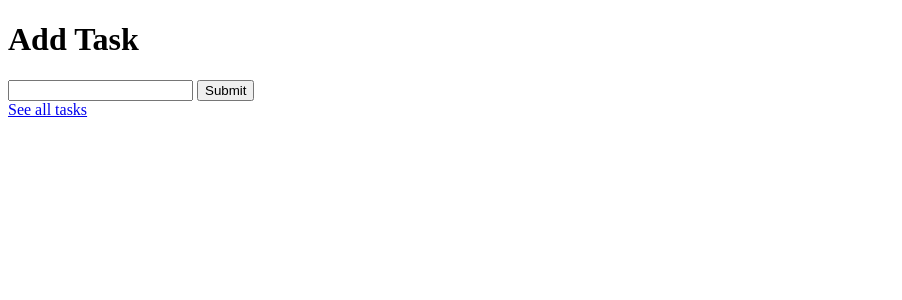
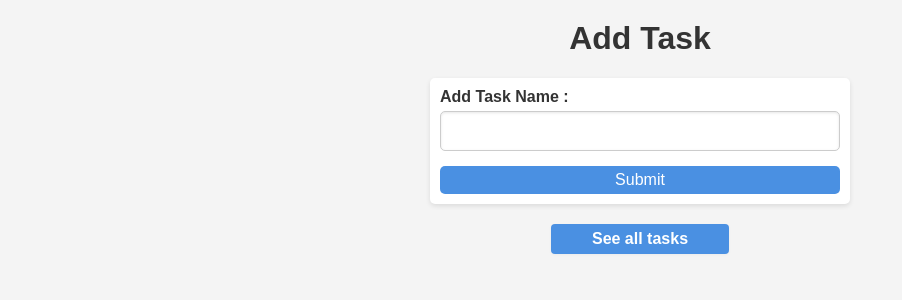
Before and after one commit to taha-dogan/harvard_cs50w_lectures, a Django app: page /tasks/add/ in a window 1280 px wide. Shown: the top 300 px of the page, without its empty margins (0-902 px from the left). Run offline with Django 5.2, Linux system fonts and the light colour scheme.

Commit message:
Implement task management features with forms, templates, and styling

```diff
--- a/lecture3/settings.py
+++ b/lecture3/settings.py
@@ -121,7 +121,7 @@ USE_TZ = True
 
 STATIC_ROOT = os.path.join(BASE_DIR, "staticfiles")
 STATIC_URL = "static/"
-
+STATICFILES_DIRS = [BASE_DIR / "tasks/static"]
 # Default primary key field type
 # https://docs.djangoproject.com/en/5.0/ref/settings/#default-auto-field
 
--- /dev/null
+++ b/tasks/static/tasks/styles.css
@@ -0,0 +1,116 @@
+body {
+    font-family: Arial, sans-serif;
+    margin: 0;
+    padding: 0;
+    background-color: #f4f4f4;
+}
+
+h1 {
+    color: #333;
+    text-align: center;
+    margin-top: 20px;
+}
+
+form {
+    max-width: 400px;
+    margin: 20px auto;
+    padding: 10px;
+    background: #fff;
+    border-radius: 5px;
+    box-shadow: 0 2px 5px rgba(0, 0, 0, 0.1);
+}
+
+form input[type="text"] {
+    width: 100%;
+    box-sizing: border-box;
+    padding: 10px;
+    margin-bottom: 15px;
+    border: 1px solid #ccc;
+    border-radius: 5px;
+    box-shadow: inset 0 1px 3px rgba(0, 0, 0, 0.1);
+    font-size: 16px;
+}
+
+form input[type="text"]:focus {
+    border-color: #007bff;
+    outline: none;
+    box-shadow: 0 0 5px rgba(0, 123, 255, 0.5);
+}
+
+form label {
+    display: block;
+    margin-bottom: 5px;
+    font-weight: bold;
+    color: #333;
+}
+
+form input[type="submit"] {
+    background-color: #4a90e2;
+    color: white;
+    border: none;
+    width: 100%;
+    font-size: 16px;
+    padding: 5px 10px;
+    border-radius: 5px;
+    cursor: pointer;
+    transition: background-color 0.3s ease;
+}
+
+form input[type="submit"]:hover,
+form input[type="submit"]:focus {
+    background-color: #357ab8;
+}
+
+form input[type="submit"]:active {
+    transform: scale(0.98);
+}
+
+a {
+    display: block;
+    color: #fff;
+    text-decoration: none;
+    font-weight: 600;
+    padding: 6px 14px;
+    border-radius: 4px;
+    transition: background 0.2s, color 0.2s, box-shadow 0.2s;
+    background: #4a90e2;
+    box-shadow: 0 1px 3px rgba(0,0,0,0.04);
+    margin-left: auto;
+    margin-right: auto;
+    text-align: center;
+    max-width: 150px;
+    width: 100%;
+}
+
+a:hover, a:focus {
+    background: #357ab8;
+    color: #fff;
+    box-shadow: 0 2px 8px rgba(74,144,226,0.15);
+    text-decoration: none;
+    outline: none;
+}
+
+ul {
+    list-style-type: none;
+    padding: 0;
+}
+
+li {
+    background: #fff;
+    margin: 5px auto;
+    padding: 10px;
+    max-width: 400px;
+    border-radius: 5px;
+    box-shadow: 0 2px 5px rgba(0, 0, 0, 0.1);
+}
+
+input[type="submit"] {
+    background-color: #dc3545;
+    color: white;
+    border: none;
+    width: 100%;
+    font-size: 16px;
+    padding: 5px 10px;
+    border-radius: 5px;
+    cursor: pointer;
+}
--- a/tasks/templates/add.html
+++ b/tasks/templates/add.html
@@ -4,14 +4,14 @@
 
     <h1>Add Task</h1>
 
-    <form method="POST" action={% url " " %}>
+    <form method="POST" action={% url "tasks:add" %}>
         {% csrf_token %}
-        <input type="text" name="task"/>
+        {{ form }}
         <input type="submit"/>
 
 
     </form>
 
-    <a href="{% url "index" %}">See all tasks</a>
+    <a href="{% url "tasks:index" %}">See all tasks</a>
 
 {% endblock %}
--- a/tasks/templates/index.html
+++ b/tasks/templates/index.html
@@ -10,5 +10,5 @@
     </ul>
 {% endfor %}
 
-<a href="{% url "add" %}">Add new task</a>
+<a href="{% url "tasks:add" %}">Add new task</a>
 {% endblock %}
--- a/tasks/templates/layout.html
+++ b/tasks/templates/layout.html
@@ -1,7 +1,11 @@
+{% load static %}
+
+
 <!DOCTYPE html>
 <html lang="en">
     <head>
         <title>Tasks</title>
+        <link rel="stylesheet" href="{% static 'tasks/styles.css' %}">
     </head>
     <body>
         {% block content %}
--- a/tasks/urls.py
+++ b/tasks/urls.py
@@ -1,6 +1,7 @@
 from django.urls import path
 from . import views
 
+app_name = "tasks"
 urlpatterns = [
     path("", views.index, name="index"),
     path("add/", views.add, name="add"),
--- a/tasks/views.py
+++ b/tasks/views.py
@@ -1,6 +1,14 @@
+from django import forms
+from django.http import HttpResponseRedirect
 from django.shortcuts import render
+from django.urls import reverse
 
-tasks = ["check emails", "send email", "set meets"]
+tasks = []
+
+
+class NewTaskForm(forms.Form):
+    task = forms.CharField(label="Add Task Name ", max_length=100)
+
 
 # Create your views here.
 def index(request):
@@ -8,4 +16,13 @@ def index(request):
 
 
 def add(request):
-    return render(request, "add.html")
+    if request.method == "POST":
+        form = NewTaskForm(request.POST)
+        if form.is_valid():
+            task = form.cleaned_data["task"]
+            tasks.append(task)
+            return HttpResponseRedirect(reverse("tasks:index"))
+        else:
+            return render(request, "tasks/add.html", {"form": form})
+
+    return render(request, "add.html", {"form": NewTaskForm()})
```
